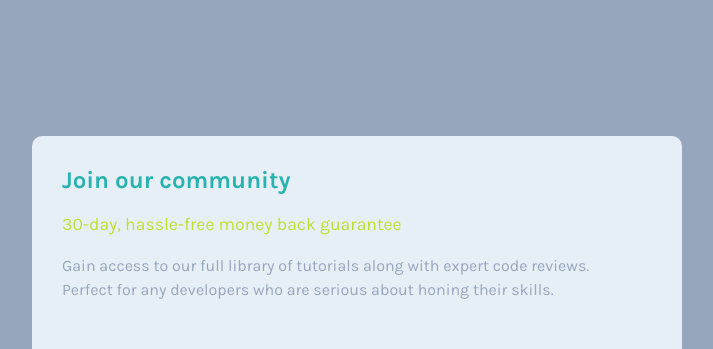
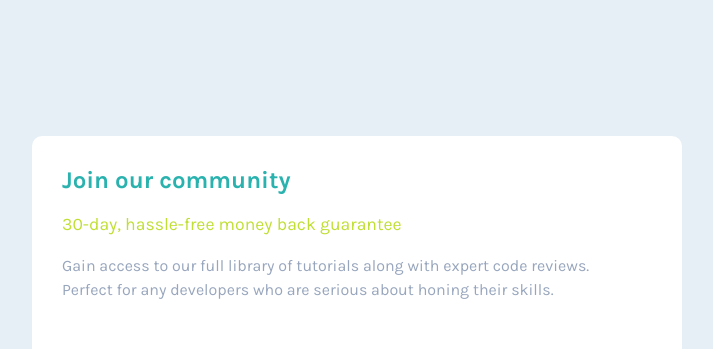
Before and after one commit to davidOliveira1995/single-price-grid-component-master, a plain HTML site: page index.html in a window 1280 px wide. Shown: the top 349 px of the page, without its empty margins (283-996 px from the left). Drawn offline with Linux system fonts and the light colour scheme.

Commit message:
Correção background Body

```diff
--- a/css/style.css
+++ b/css/style.css
@@ -31,12 +31,12 @@ body {
   flex-direction: column;
   justify-content: center;
   align-items: center;
-  background-color: var(--Grayish-Blue);
+  background-color: var(--Light-Gray);
 }
 
 /* Configuração geral */
 .description {
-  background-color: var(--Light-Gray);
+  background-color: #fff;
 }
 
 .description h1 {
```
